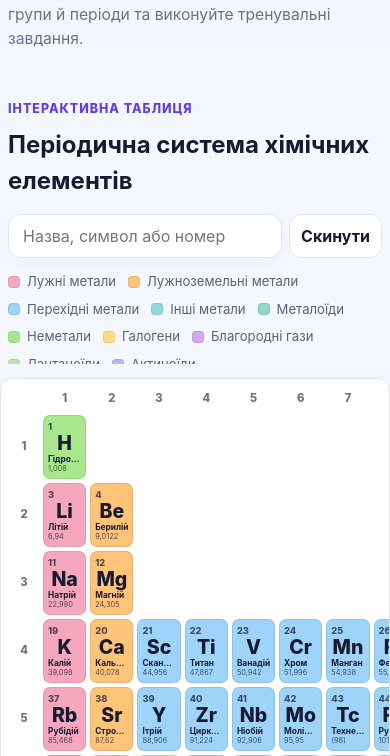
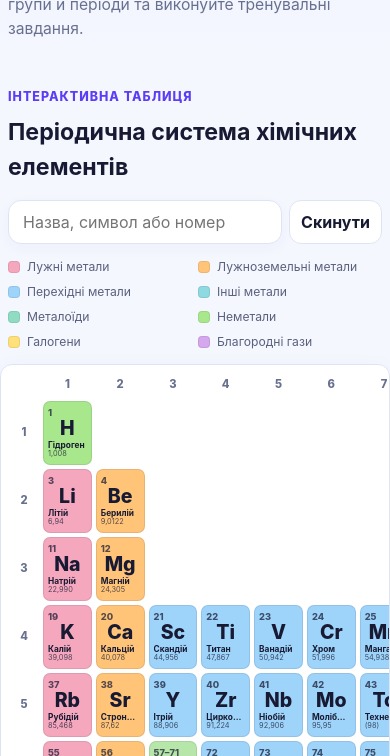
Before and after one commit to learn4life-ua/periodic-table-trainer, a plain HTML site: page index.html in a window 390 px wide. Shown: the part 351-1107 px from the top of the page. Drawn offline with Linux system fonts and the light colour scheme.

Commit message:
Load responsive refinement stylesheet

```diff
--- a/index.html
+++ b/index.html
@@ -6,6 +6,7 @@
   <meta name="description" content="Інтерактивна періодична система хімічних елементів і тренажер для навчання.">
   <title>Періодична система. Інтерактивний тренажер</title>
   <link rel="stylesheet" href="css/style.css">
+  <link rel="stylesheet" href="css/refinements.css">
 </head>
 <body>
   <header class="site-header">
```
